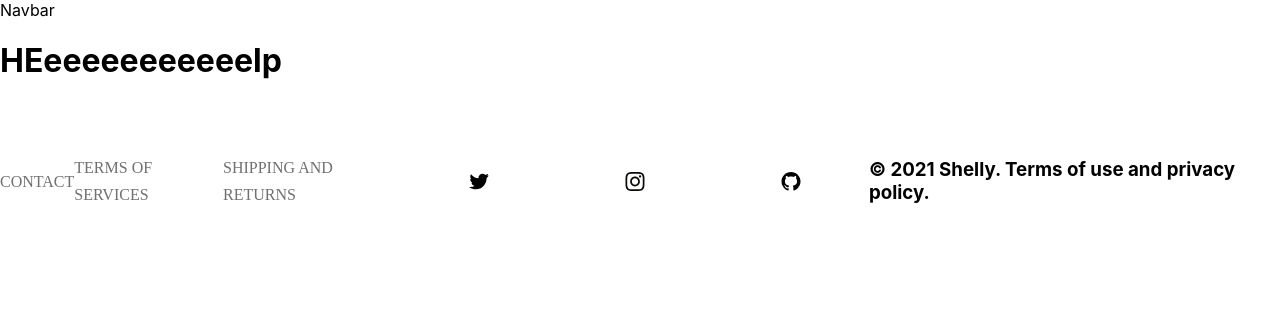
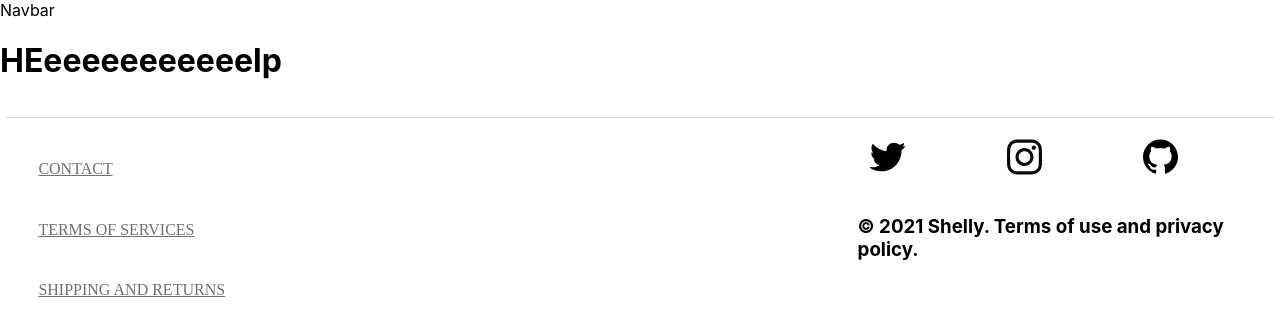
Before and after one commit to BeLeK71/Online-Shop, a React (Create React App) app: page / in a window 1280 px wide. Shown: the top 336 px of the page. Built offline with nearby package versions, Linux system fonts and the light colour scheme.

Commit message:
first commit

```diff
--- a/package.json
+++ b/package.json
@@ -17,6 +17,7 @@
     "react-dom": "^18.2.0",
     "react-router-dom": "^6.21.2",
     "react-scripts": "5.0.1",
+    "styled-components": "^6.1.8",
     "web-vitals": "^2.1.4"
   },
   "scripts": {
--- /dev/null
+++ b/src/components/homePage/Footer.css
@@ -0,0 +1,42 @@
+#main_div {
+  justify-content: space-between;
+  width: 100%;
+  height: 100%;
+  align-self: flex-end;
+}
+#h1 {
+  color: var(--Light-Colors-Dark-gray---Light, #707070);
+  font-family: DM Sans;
+  font-size: 16px;
+  font-style: normal;
+  font-weight: 400;
+  line-height: 27px;
+}
+
+#img_line {
+  width: 100%;
+}
+
+#div_2 {
+  justify-content: space-between;
+  align-items: center;
+  width: 30%;
+  float: left;
+  margin-left: 3%;
+}
+
+#img_id {
+  width: 35px;
+  height: 70px;
+}
+
+#social_media {
+  margin-left: 60%;
+  display: flex;
+  justify-content: space-evenly;
+}
+
+#h3 {
+  display: flex;
+  margin-left: 67%;
+}
--- a/src/components/homePage/Footer.jsx
+++ b/src/components/homePage/Footer.jsx
@@ -2,41 +2,48 @@ import React from "react";
 import img1 from "./assets/twitter-svgrepo-com.svg";
 import img2 from "./assets/371164.svg";
 import img3 from "./assets/iconmonstr-github-1.svg";
+import img4 from "./assets/Line 14.svg";
+import "./Footer.css";
 
 const MyStyledDiv = () => {
-  const divStyle = {
-    display: "flex",
-    justifyContent: "space-between", // Adjust this property based on your design needs
-    alignItems: "center", // Align items vertically in the center
-    width: "100%",
-    height: "159px",
-    flexShrink: 0,
-    alignSelf: "flex-end",
-  };
+  return (
+    <div id="main_div">
+      <img src={img4} alt="Line" id="img_line" />
+      <div id="div_2">
+        <h1>
+          <a href="#contact" id="h1">
+            CONTACT
+          </a>
+        </h1>
+        <h1>
+          <a href="#terms" id="h1">
+            TERMS OF SERVICES
+          </a>
+        </h1>
+        <h1>
+          <a href="#shipping" id="h1">
+            SHIPPING AND RETURNS
+          </a>
+        </h1>
+      </div>
+      <div id="social_media">
+        <a
+          href="https://twitter.com/elonmusk?ref_src=twsrc%5Egoogle%7Ctwcamp%5Eserp%7Ctwgr%5Eauthor"
+          target="_blank"
+        >
+          <img src={img1} alt="Описание изображения 1" id="img_id" />
+        </a>
 
-  const h1Style = {
-    color: "var(--Light-Colors-Dark-gray---Light, #707070)",
-    fontFamily: "DM Sans",
-    fontSize: "16px",
-    fontStyle: "normal",
-    fontWeight: "400",
-    lineHeight: "27px",
-  };
-  const imgStyle = {
-    width: "156px",
-    height: "19px",
-    flexShrink: 0,
-  };
+        <a href="https://www.instagram.com/adeliya.gold/" target="_blank">
+          <img src={img2} alt="Описание изображения 2" id="img_id" />
+        </a>
 
-  return (
-    <div style={divStyle}>
-      <h1 style={h1Style}>CONTACT</h1>
-      <h1 style={h1Style}>TERMS OF SERVICES</h1>
-      <h1 style={h1Style}>SHIPPING AND RETURNS</h1>
-      <img src={img1} style={imgStyle} />
-      <img src={img2} style={imgStyle} />
-      <img src={img3} style={imgStyle} />
-      <h3>© 2021 Shelly. Terms of use and privacy policy.</h3>
+        <a href="https://github.com/BeLeK71/Online-Shop" target="_blank">
+          <img src={img3} alt="Описание изображения 3" id="img_id" />
+        </a>
+      </div>
+
+      <h3 id="h3">© 2021 Shelly. Terms of use and privacy policy.</h3>
     </div>
   );
 };
```
Also changed, not shown: src/components/homePage/assets/Line 14.svg (added), 1 other file (tests, documents, lock files or other folders).
